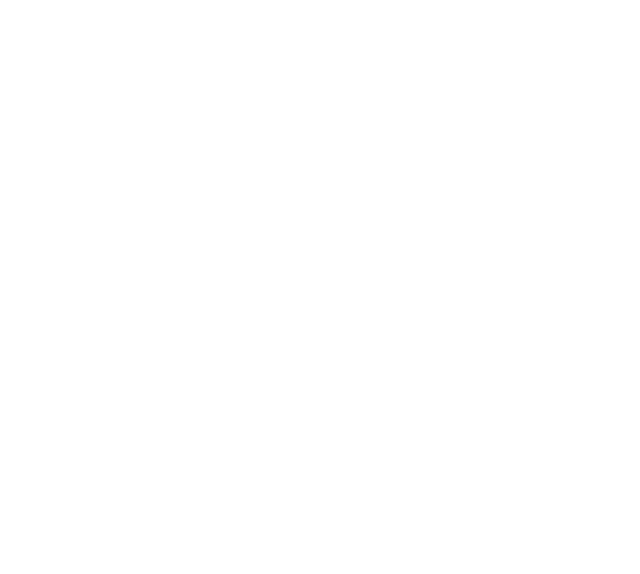
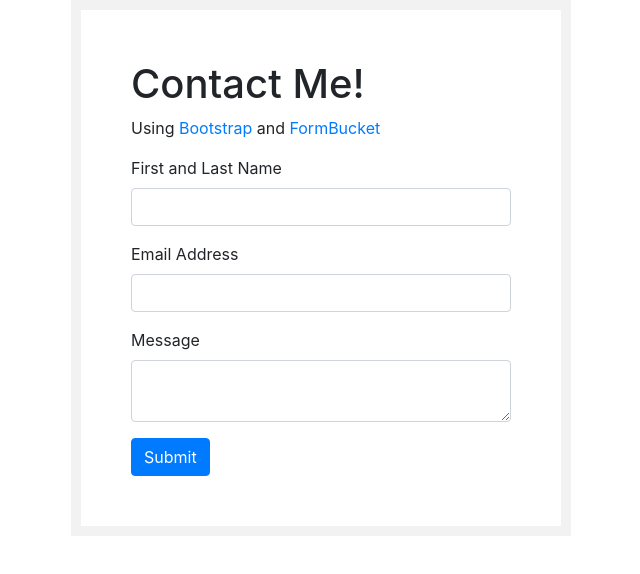
Before and after one commit to umar2740/UX220Test2, a website: page q3.html in a window 1280 px wide. Shown: the whole page, without its empty margins (319-959 px from the left). Drawn offline with nearby package versions, Linux system fonts and the light colour scheme.

Commit message:
questions finished

```diff
--- a/q3.html
+++ b/q3.html
@@ -0,0 +1,51 @@
+<!DOCTYPE html>
+<html lang="en">
+
+
+<head>
+    <!-- The following code is for a form in twitter boostrap. Add a field that allows the user to select a subject from
+either "support," or "consulting," choices In the correct part of the file also add html so that the page will
+display with 1:1 scale on a mobile device. -->
+    <link rel="stylesheet" href="https://cdn.jsdelivr.net/npm/bootstrap@4.5.3/dist/css/bootstrap.min.css" />
+    <style>
+        .form-box {
+            max-width: 500px;
+            margin: auto;
+            padding: 50px;
+            background: #ffffff;
+            border: 10px solid #f2f2f2;
+        }
+    </style>
+</head>
+
+
+<body>
+    <main>
+        <section id="contact">
+            <div id="contact_markdown"></div>
+            <div class="form-box">
+                <h1>Contact Me!</h1>
+                <p>Using <a href="https://getbootstrap.com">Bootstrap</a> and <a
+                        href="https://www.formbucket.com">FormBucket</a></p>
+                <form action="https://api.formbucket.com/f/c2K3QTQ" method="post">
+                    <div class="form-group">
+                        <label for="name">First and Last Name</label>
+                        <input class="form-control" id="name" type="text" name="Name">
+                    </div>
+                    <div class="form-group">
+                        <label for="email">Email Address</label>
+                        <input class="form-control" id="email" type="email" name="Email">
+                    </div>
+                    <div class="form-group">
+                        <label for="message">Message</label>
+                        <textarea class="form-control" id="message" name="Message"></textarea>
+                    </div>
+                    <input class="btn btn-primary" type="submit" value="Submit" />
+            </div>
+            </form>
+        </section>
+    </main>
+</body>
+
+
+</html>
```
Also changed, not shown: q1.html (+2 -0 lines), q2.html (+25 -0 lines), q4.html (+29 -0 lines), q5.html (+39 -0 lines), README.md.
